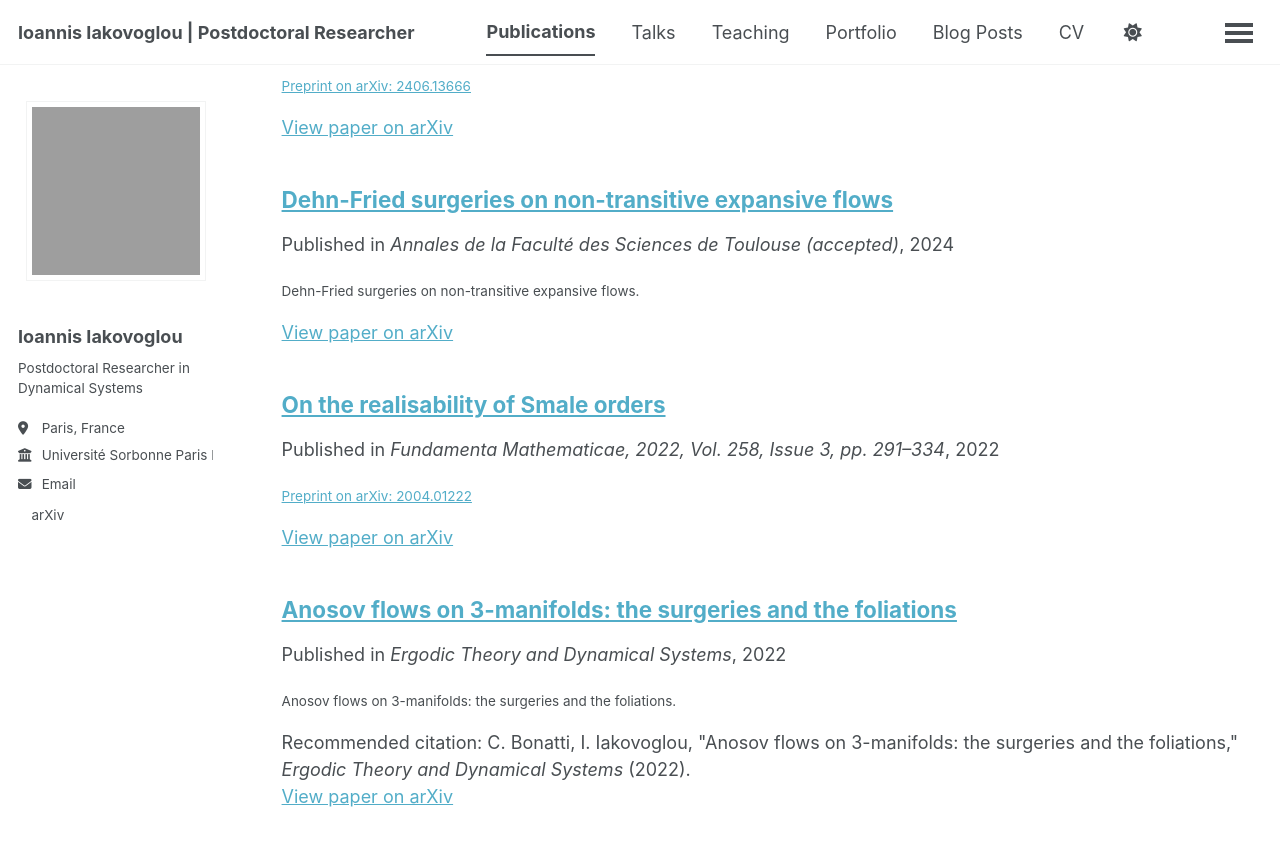
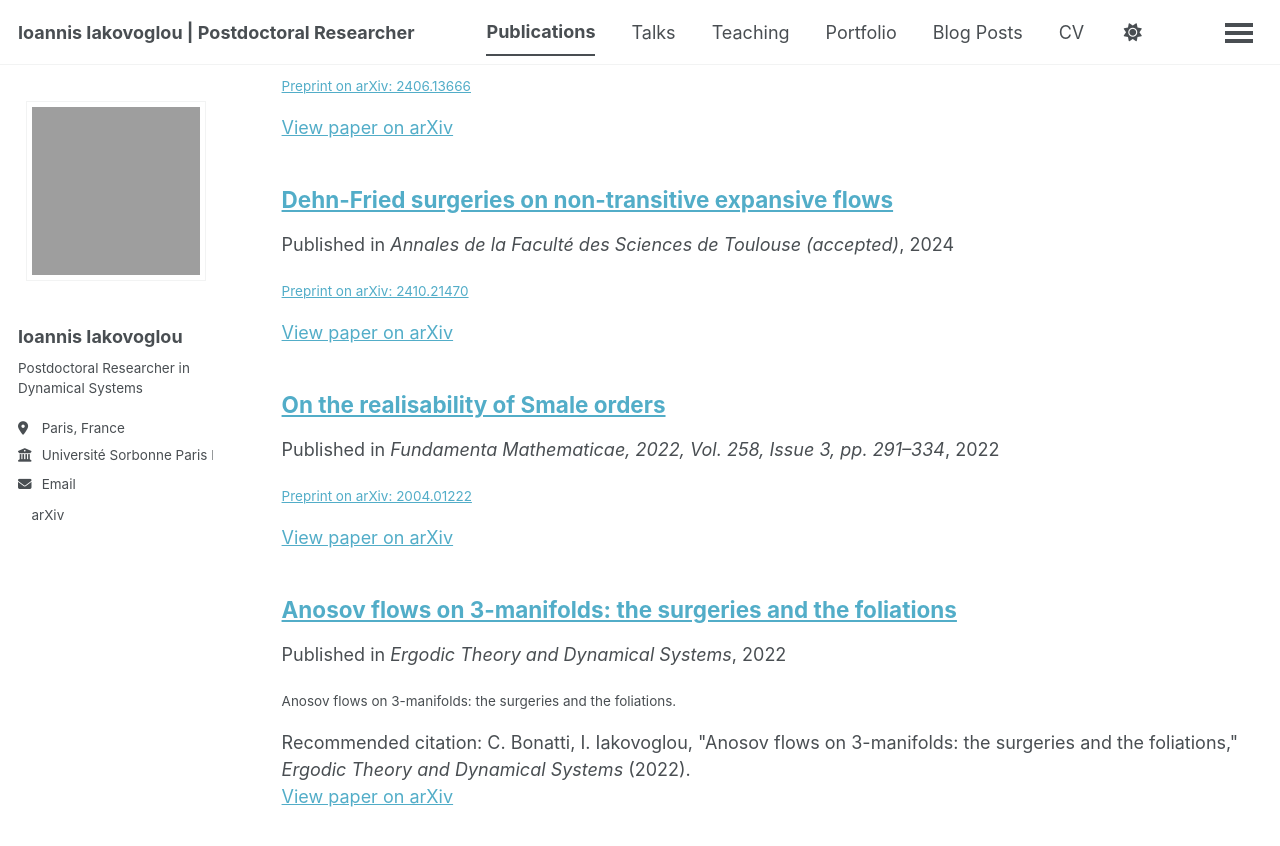
Before and after one commit to ioannisiakovoglou/ioannisiakovoglou.github.io, a Jekyll site: the page built from _pages/publications.html, in a window 1280 px wide and 900 px high, scrolled down 722 px. Shown: the top 846 px of the window. Built offline with Jekyll 4.4.1, drawn with Linux system fonts in a browser that asks for light colours; a script bundle is joined from its source files by our own code; a style sheet for code colours, icons or effects is not loaded.

Commit message:
Remove excerpt from surgeriesnontransitive.md
Removed excerpt from the publication metadata.

```diff
--- a/_publications/surgeriesnontransitive.md
+++ b/_publications/surgeriesnontransitive.md
@@ -3,7 +3,6 @@ title: "Dehn-Fried surgeries on non-transitive expansive flows"
 collection: publications
 category: manuscripts
 permalink: /publication/dehn-fried-surgeries
-excerpt: "Dehn-Fried surgeries on non-transitive expansive flows."
 date: 2024-01-01
 venue: "Annales de la Faculté des Sciences de Toulouse (accepted)"
 paperurl: "https://arxiv.org/abs/2410.21470"
```
